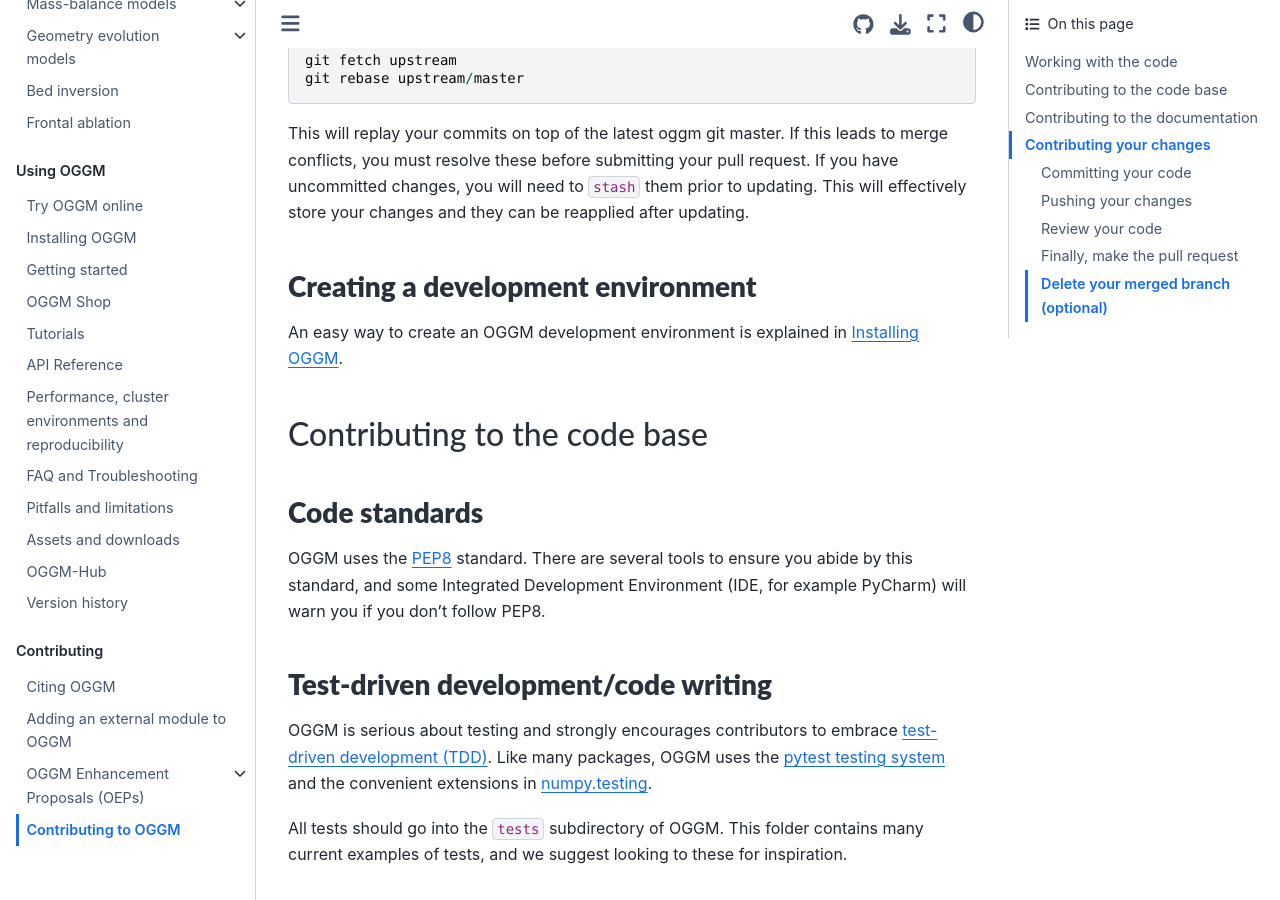
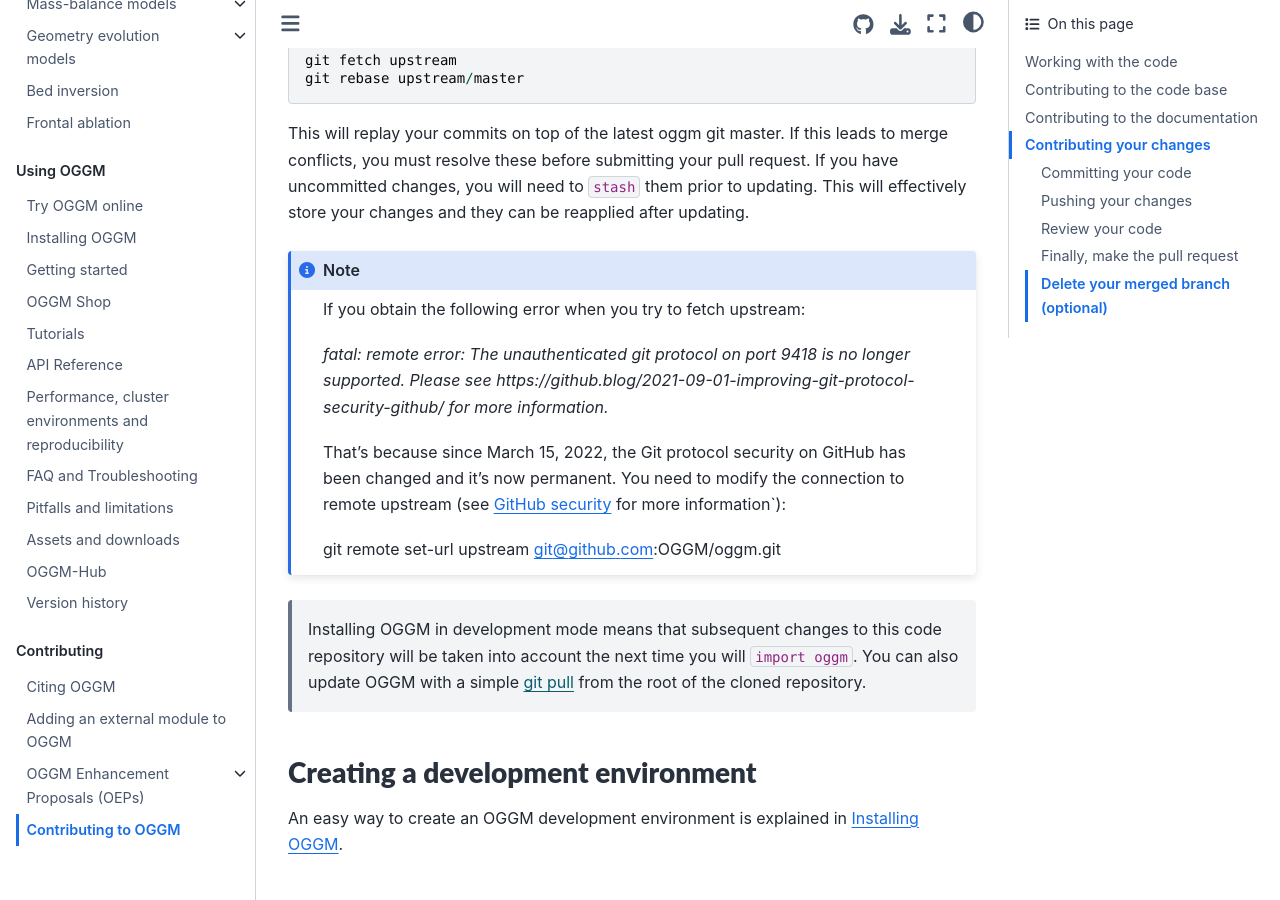
Before and after one commit to OGGM/oggm, a Sphinx documentation site: the page built from docs/contributing.rst, in a window 1280 px wide and 900 px high, scrolled down 1763 px. Built offline with Sphinx 7.4.7 and the Sphinx Book theme 1.1.4, drawn with Linux system fonts in a browser that asks for light colours; the version number could not be read and is left out.

Commit message:
doc update about GitHub security

```diff
--- a/docs/contributing.rst
+++ b/docs/contributing.rst
@@ -88,7 +88,30 @@ request. If you have uncommitted changes, you will need to ``stash`` them prior
 to updating. This will effectively store your changes and they can be reapplied
 after updating.
 
+.. note::
+
+    If you obtain the following error when you try to fetch upstream:
+
+    *fatal: remote error:
+    The unauthenticated git protocol on port 9418 is no longer supported.
+    Please see https://github.blog/2021-09-01-improving-git-protocol-security-github/ for more information.*
+
+    That's because since March 15, 2022, the Git protocol security on GitHub
+    has been changed and it's now permanent. You need to modify the connection
+    to remote upstream (see `GitHub security`_ for more information`)::
+
+    git remote set-url upstream git@github.com:OGGM/oggm.git
+
+.. _GitHub security: https://github.blog/2021-09-01-improving-git-protocol-security-github/
+
 .. _contributing.dev_env:
+
+    Installing OGGM in development mode means that subsequent changes to this
+    code repository will be taken into account the next time you will
+    ``import oggm``. You can also update OGGM with a simple `git pull`_ from
+    the root of the cloned repository.
+
+.. _git pull: https://git-scm.com/docs/git-pull
 
 Creating a development environment
 ----------------------------------
```
